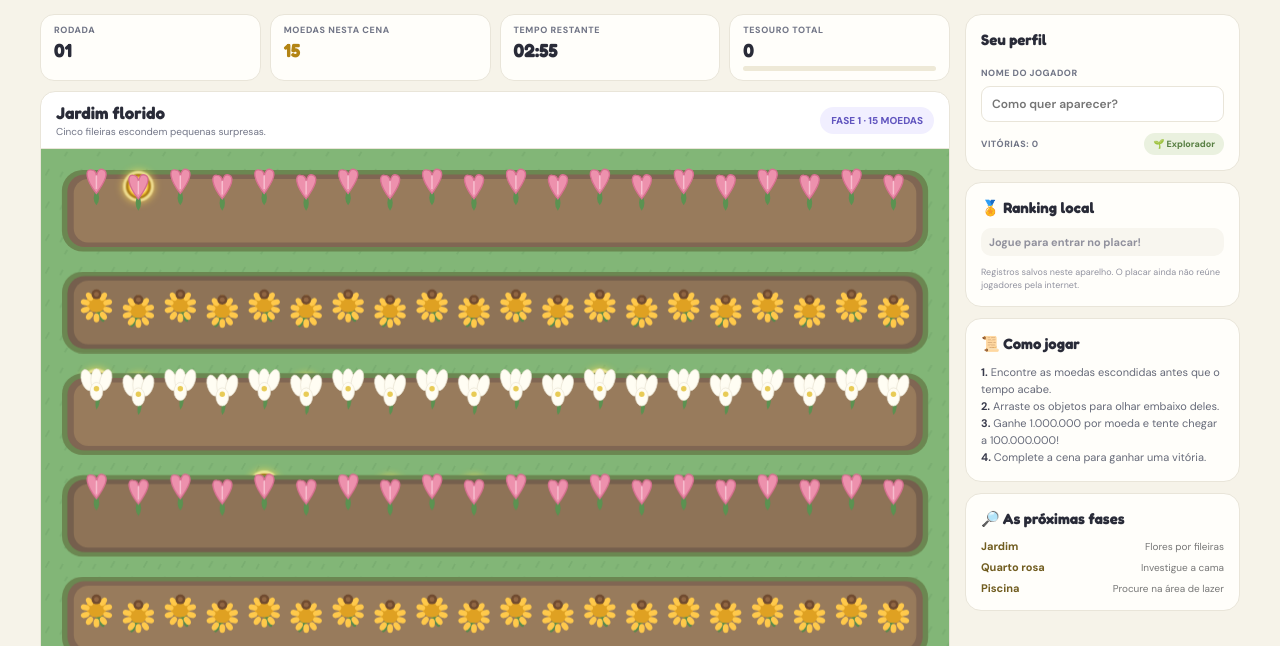
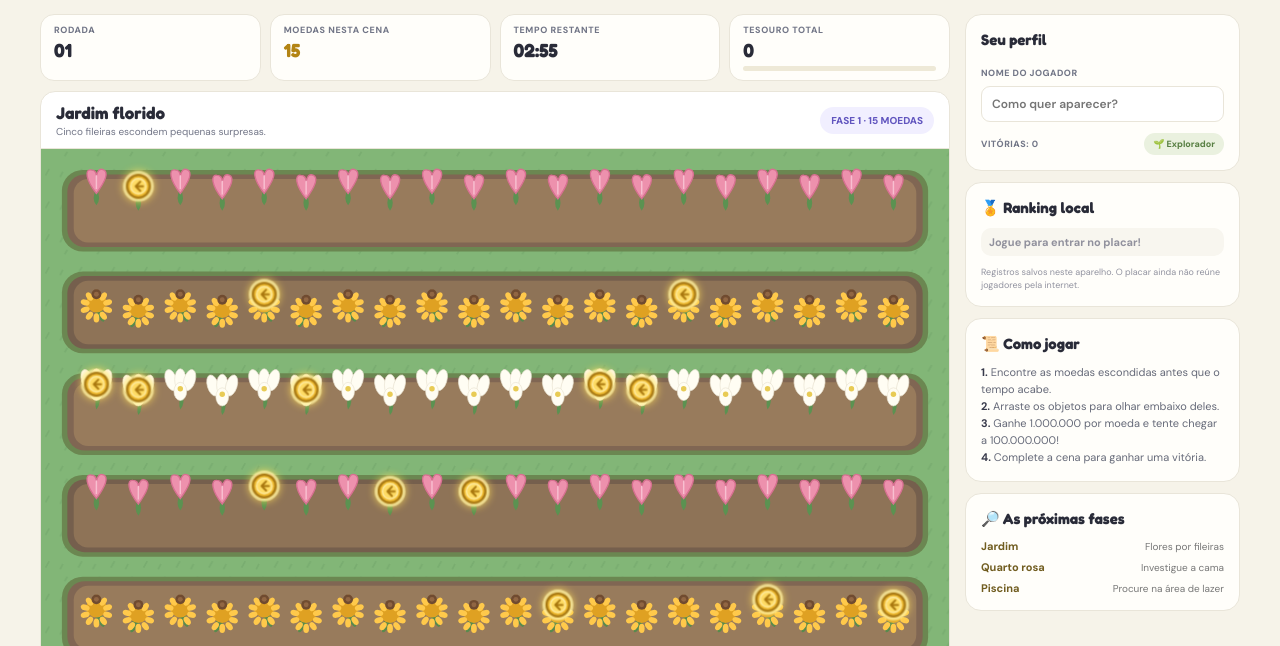
Before and after one commit to Dayanee77/decora-batalha, a plain HTML site: page index.html in a window 1280 px wide. Shown: the part 154-800 px from the top of the page. Drawn offline with Linux system fonts and the light colour scheme.

Commit message:
Keep hidden coins above movable props

```diff
--- a/index.html
+++ b/index.html
@@ -63,7 +63,7 @@ o.push(plant(89,588),plant(935,570));return o.join('')}
 const scenes=[garden,bedroom,pool];
 function movableInfo(){return [...svg.querySelectorAll('.movable')].map((n,i)=>({n,x:Number(n.dataset.x)+Number(n.dataset.cx||0),y:Number(n.dataset.y)+Number(n.dataset.cy||0),id:i}))}
 function makeCoin(x,y,i){let g=document.createElementNS(NS,'g');g.setAttribute('class','coin');g.setAttribute('transform',`translate(${x} ${y})`);g.dataset.coin=String(i);g.innerHTML=`<circle r="17" fill="#fff2a9" opacity=".7"/><circle r="12.5" fill="#f2bd32" stroke="#a77813" stroke-width="2.5"/><circle r="8.5" fill="#ffdc65" stroke="#fff2b3" stroke-width="1.4"/><path d="M2 -5L-3 0 2 5M-3 0h8" fill="none" stroke="#a8760d" stroke-width="2.2" stroke-linecap="round" stroke-linejoin="round"/>`;g.addEventListener('pointerdown',e=>e.stopPropagation());g.addEventListener('click',e=>{e.stopPropagation();if(g.dataset.found)return;g.dataset.found='1';g.style.pointerEvents='none';g.style.transition='opacity .25s, transform .25s';g.style.opacity='0';g.setAttribute('transform',`translate(${x} ${y}) scale(.2)`);setTimeout(()=>g.remove(),270);remaining=remaining.filter(a=>a!==i);data.score+=COIN_VALUE;saveData();updateHUD();showToast('🪙 +1.000.000 moedas!');if(!remaining.length)finishRound(true)});return g}
-function renderScene(){active=true;clearInterval(timer);timeLeft=ROUND_SECONDS;roundCoins=COIN_STEPS[Math.min(round-1,COIN_STEPS.length-1)];let idx=(round-1)%3;$('#sceneTitle').textContent=titles[idx];$('#sceneCaption').textContent=captions[idx];$('#roundNo').textContent=String(round).padStart(2,'0');$('#roundtag').textContent=`FASE ${round} · ${roundCoins} ${roundCoins===1?'MOEDA':'MOEDAS'}`;svg.innerHTML=scenes[idx]();let movable=movableInfo();let spots=movable.map(o=>({x:o.x,y:o.y}));for(let i=spots.length-1;i>0;i--){let j=Math.floor(Math.random()*(i+1));[spots[i],spots[j]]=[spots[j],spots[i]]}remaining=[];let coinLayer=document.createElementNS(NS,'g');coinLayer.setAttribute('id','coinLayer');let used=[];for(let i=0;i<roundCoins;i++){let p=spots[i%spots.length];let off= i>=spots.length?{x:(Math.random()-.5)*22,y:(Math.random()-.5)*22}:{x:0,y:0};used.push(makeCoin(p.x+off.x,p.y+off.y,i));remaining.push(i)}used.forEach(c=>coinLayer.append(c));svg.insertBefore(coinLayer,svg.querySelector('.movable'));// coins start below every movable object
+function renderScene(){active=true;clearInterval(timer);timeLeft=ROUND_SECONDS;roundCoins=COIN_STEPS[Math.min(round-1,COIN_STEPS.length-1)];let idx=(round-1)%3;$('#sceneTitle').textContent=titles[idx];$('#sceneCaption').textContent=captions[idx];$('#roundNo').textContent=String(round).padStart(2,'0');$('#roundtag').textContent=`FASE ${round} · ${roundCoins} ${roundCoins===1?'MOEDA':'MOEDAS'}`;svg.innerHTML=scenes[idx]();let movable=movableInfo();let spots=movable.map(o=>({x:o.x,y:o.y}));for(let i=spots.length-1;i>0;i--){let j=Math.floor(Math.random()*(i+1));[spots[i],spots[j]]=[spots[j],spots[i]]}remaining=[];let coinLayer=document.createElementNS(NS,'g');coinLayer.setAttribute('id','coinLayer');let used=[];for(let i=0;i<roundCoins;i++){let p=spots[i%spots.length];let off= i>=spots.length?{x:(Math.random()-.5)*22,y:(Math.random()-.5)*22}:{x:0,y:0};used.push(makeCoin(p.x+off.x,p.y+off.y,i));remaining.push(i)}used.forEach(c=>coinLayer.append(c));svg.append(coinLayer);// moedas ficam visíveis por cima de todos os objetos
 attachMovement();updateHUD();timer=setInterval(()=>{if(!active)return;timeLeft--;updateClock();if(timeLeft<=0)finishRound(false)},1000)}
 function attachMovement(){svg.querySelectorAll('.movable').forEach(node=>{node.addEventListener('pointerdown',e=>{if(!active)return;e.preventDefault();e.stopPropagation();let p=svg.createSVGPoint();p.x=e.clientX;p.y=e.clientY;let m=svg.getScreenCTM().inverse();p=p.matrixTransform(m);drag={node,startX:p.x,startY:p.y,x:Number(node.dataset.x),y:Number(node.dataset.y),id:e.pointerId};node.setPointerCapture(e.pointerId)});node.addEventListener('pointermove',e=>{if(!drag||drag.node!==node)return;let p=svg.createSVGPoint();p.x=e.clientX;p.y=e.clientY;p=p.matrixTransform(svg.getScreenCTM().inverse());let x=Math.max(20,Math.min(980,drag.x+p.x-drag.startX)),y=Math.max(20,Math.min(630,drag.y+p.y-drag.startY));node.dataset.x=x;node.dataset.y=y;node.setAttribute('transform',`translate(${x} ${y})`)});node.addEventListener('pointerup',()=>{if(drag?.node===node)drag=null});node.addEventListener('pointercancel',()=>drag=null)})}
 function updateClock(){$('#clock').textContent=`${String(Math.floor(timeLeft/60)).padStart(2,'0')}:${String(timeLeft%60).padStart(2,'0')}`;$('#clock').style.color=timeLeft<=30?'#cc5760':''}
```
